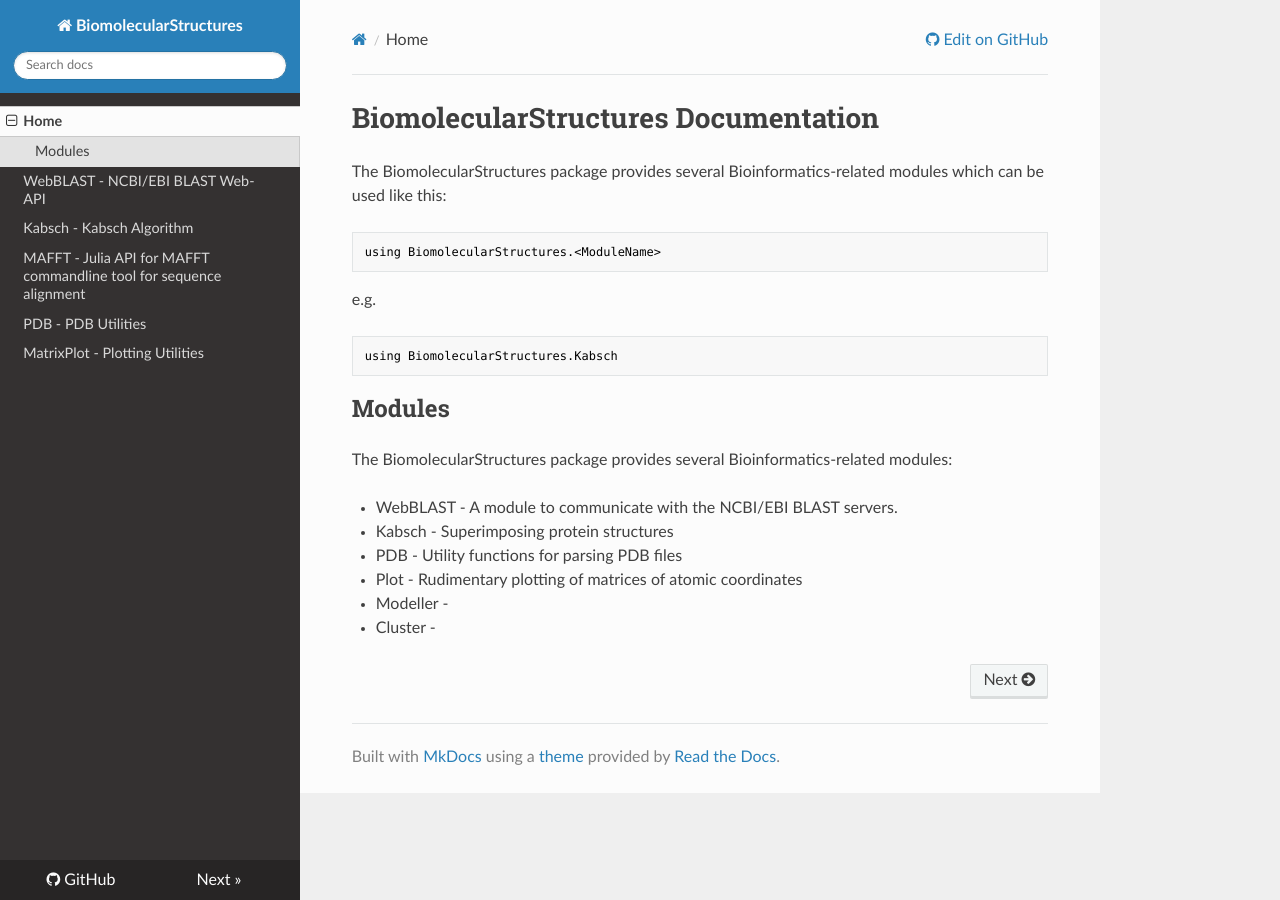
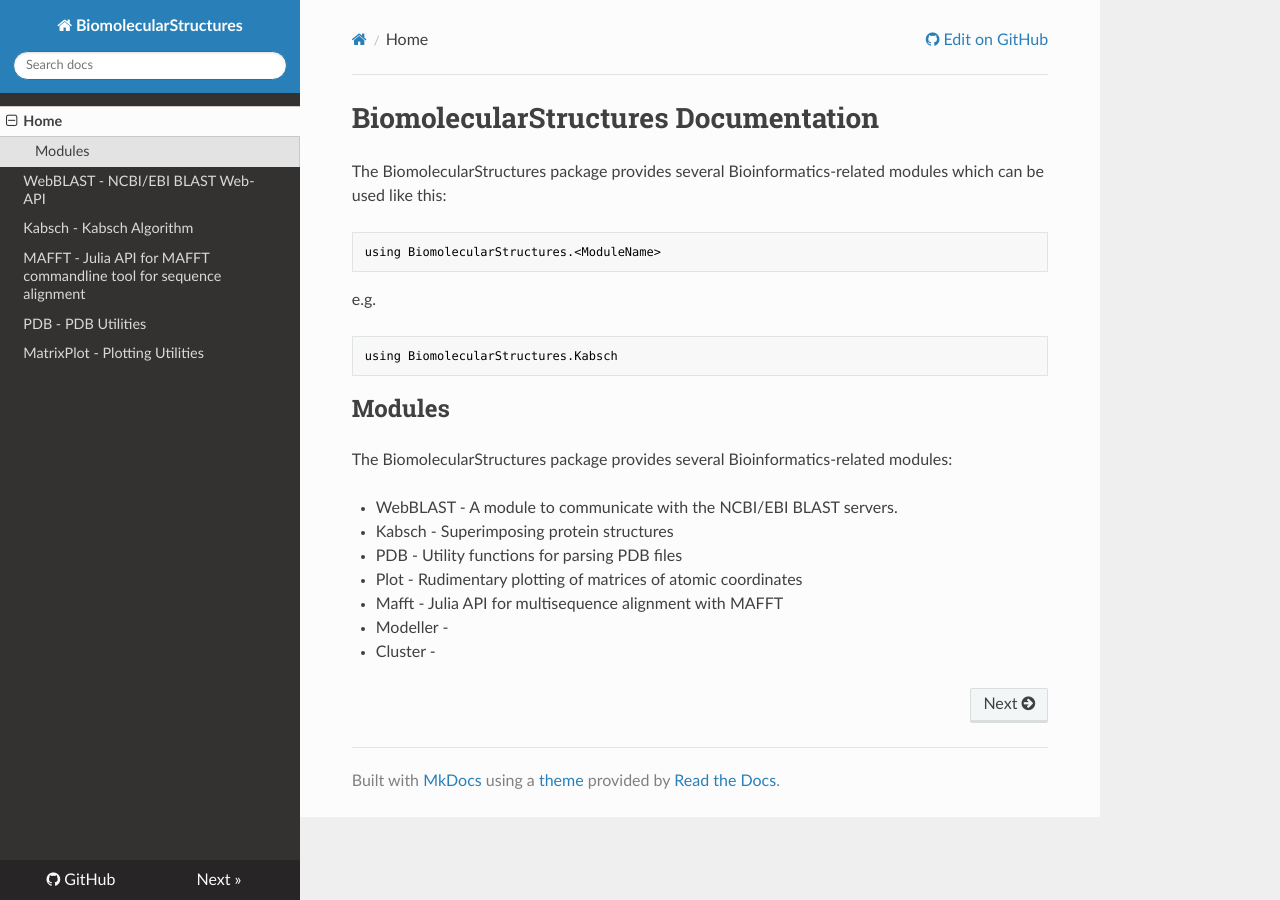
Before and after one commit to hng/BiomolecularStructures.jl, an MkDocs documentation site: the page built from docs/index.md, in a window 1280 px wide. Built offline with MkDocs 1.6.1, drawn with Linux system fonts in a browser that asks for light colours; nearby versions of some CDN libraries; old or Windows-style settings are respelled for this version of MkDocs.

Commit message:
added mafft to modules in docu

```diff
--- a/docs/index.md
+++ b/docs/index.md
@@ -18,5 +18,6 @@ The BiomolecularStructures package provides several Bioinformatics-related modul
 * Kabsch - Superimposing protein structures
 * PDB - Utility functions for parsing PDB files
 * Plot - Rudimentary plotting of matrices of atomic coordinates
+* Mafft - Julia API for multisequence alignment with MAFFT
 * Modeller -
 * Cluster -
```
